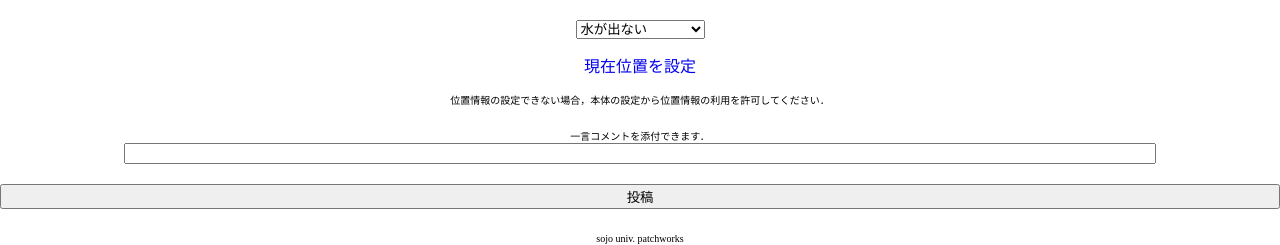
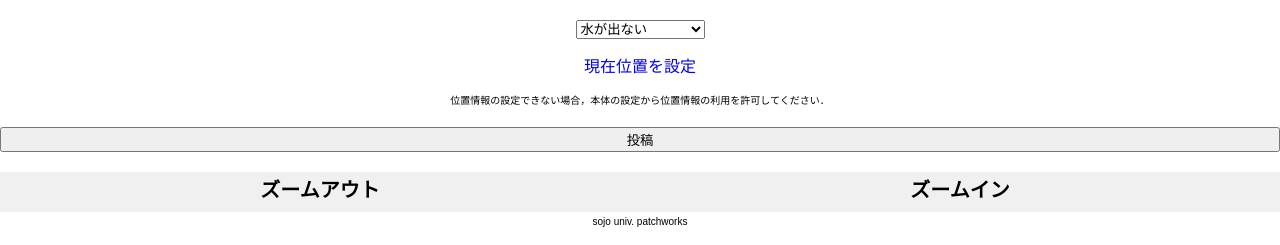
Before and after one commit to calmery/Mizuderu, a PHP site: page /post.php in a window 1280 px wide. Shown: the top 245 px of the page. Run offline with PHP 8.4, Linux system fonts and the light colour scheme; a stand-in replaces the project's code that opens the database connection; some libraries are stand-ins or nearby versions.

Commit message:
add memo and zoom btn

```diff
--- a/post.php
+++ b/post.php
@@ -1,22 +1,17 @@
+
 <?php
-
 if( isset( $_POST['submit'] ) ){
-
     $time    = $_POST['time'];
     $flg     = $_POST['flg'];
     $locate  = $_POST['locate'];
     $comment = $_POST['comment'];
 
     $err = '不正な値が入力された可能性があります．投稿に失敗しました．';
-
     if( $time != '' && $flg != '' && $locate != '' ){
-
         require_once( 'dbconnect.php' );
-
         $connect = open_db();
         mysqli_query( $connect, 'SET NAMES utf8' );
         mysqli_set_charset( $connect, 'utf8' );
-
         mysqli_select_db( $connect, '' );
 
         if( $comment == '' )
@@ -27,18 +22,15 @@ if( isset( $_POST['submit'] ) ){
         $flg     = mysqli_real_escape_string( $connect, $flg );
         $comment = mysqli_real_escape_string( $connect, $comment );
 
-        $query = "insert into info ( time, locate, flg, comment ) values (". $time .",'".  $locate ."',". $flg .", '". $comment ."');";
+        // $query = "insert into info ( time, locate, flg, comment ) values (". $time .",'".  $locate ."',". $flg .", '". $comment ."');";
+        $query = "insert into info ( time, locate, flg ) values (". $time .",'".  $locate ."',". $flg .");";
         $res = mysqli_query( $connect, $query );
-
         if( $res ) header( 'Location: index.php' );
         else echo $err. '(01)';
 
         mysqli_close($connect);
-
-
     } else echo $err. '(02)';
 }
-
 ?>
 <!DOCTYPE html>
 <html lang="ja">
@@ -51,6 +43,9 @@ if( isset( $_POST['submit'] ) ){
         <meta http-equiv="content-script-type" content="text/javascript">
         <link rel="stylesheet" href="base.css">
         <style>
+            body {
+                font-family: sans-serif
+            }
             #post {
                 text-align: center;
                 padding-bottom: 20px;
@@ -67,12 +62,22 @@ if( isset( $_POST['submit'] ) ){
             .memo {
                 font-size:10px
             }
+            .btn {
+                width: 50%;
+                height: 40px;
+                font-size: 20px;
+                font-weight: bold;
+                background: rgba(240,240,240,1);
+                line-height: 28pt;
+                text-align: center;
+            }
         </style>
     </head>
 
     <body>
 
         <form action="<?php print($_SERVER['PHP_SELF']) ?>" method="POST" id="post">
+
 
             <input type="hidden" id="time" name="time" value="">
             <input type="hidden" name="locate" id="locate" value="">
@@ -89,12 +94,18 @@ if( isset( $_POST['submit'] ) ){
                 <br><br>
                 <span class="memo">位置情報の設定できない場合，本体の設定から位置情報の利用を許可してください．</span>
             </div>
+            <!--
             <div class="box">
                 <span class="memo">一言コメントを添付できます．</span><br>
                 <input type="text" id="comment" name="comment" value="">
             </div>
+            -->
             <div class="box">
                 <input type="submit" name="submit" value="投稿">
+            </div>
+            <div id="customZoomBtn" class="box">
+                <div id="small" class="float_l btn">ズームアウト</div>
+                <div id="big" class="float_l btn">ズームイン</div>
             </div>
             <div class="box">
                 <span class="memo">sojo univ. patchworks</span>
@@ -105,41 +116,38 @@ if( isset( $_POST['submit'] ) ){
 
         <script type="text/javascript" src="http://maps.google.com/maps/api/js?sensor=false"></script>
         <script>
+            document.getElementById( 'small' ).addEventListener( 'click', function(){
+                if( map.zoom > 0 ) map.setZoom(--map.zoom)
+                    } )
 
+            document.getElementById( 'big' ).addEventListener( 'click', function(){
+                map.setZoom(++map.zoom)
+            } )
             var map,
                 markers = ['no', 'ok', 'go'],
                 marker  = 0 // Selected marker
-
             if( !navigator.geolocation )
                 document.getElementById( 'now' ).style.display = 'none'
-
                 var m = document.getElementById('map')
                 m.style.width  = window.innerWidth + 'px'
                 m.style.height = window.innerHeight - (document.getElementById( 'post' ).clientHeight) + 'px'
-
                 map = new google.maps.Map( m, {
                     center: new google.maps.LatLng( 32.7858659,130.7633434 ),
                     zoom: 9,
                     mapTypeId: google.maps.MapTypeId.ROADMAP
                 } )
-
                 var elem = document.getElementById( 'time' ),
                     n    = new Date()
-
                 // Create time now
                 var month   = n.getMonth() + 1,
                     hours   = n.getHours(),
                     day     = n.getDate(),
                     minutes = n.getMinutes()
-
                 month   = month.toString().length > 1 ? month : '0' + month
                 hours   = hours.toString().length > 1 ? hours : '0' + hours
                 day     = day.toString().length > 1 ? day : '0' + day
                 minutes = minutes.toString().length > 1 ? minutes : '0' + minutes
-
-                elem.value = ''+ Math.round(Date.now()/1000);//'16' + month + hours + minutes
-                console.log(elem.value);
-
+                elem.value = '16' + month + day + hours + minutes
                 var nowPosition
                 map.addListener( 'click', function( e ){
                     alert('位置を変更しました．間違いがなければ "投稿" ボタンをクリックしてください．')
@@ -155,26 +163,20 @@ if( isset( $_POST['submit'] ) ){
                         icon: markers[marker] + '.png'
                     } )
                 } )
-
                 function now(){
                     navigator.geolocation.getCurrentPosition( function( position ){
                         var data = position.coords
-
                         var lat = data.latitude,
                             lng = data.longitude
-
                         document.getElementById( 'locate' ).value = lat + ',' + lng
                         var latlng = new google.maps.LatLng( lat , lng ), flg
-
                         marker = document.getElementById( 'flg' ).value
-
                         if( nowPosition ) nowPosition.setMap( null )
                         nowPosition = new google.maps.Marker({
                             position: latlng,
                             map: map,
                             icon: markers[marker] + '.png'
                         })
-
                         alert('間違いがなければ "投稿" ボタンをクリックしてください．')
                     },
                                                              function( error ){
@@ -192,29 +194,21 @@ if( isset( $_POST['submit'] ) ){
                         }
                         alert( "位置情報の取得に失敗しました．" + errMsg )
                     }
-                  )
+                                                            )
                 }
-
             function updateValue(){
                 if( !nowPosition ) return
-
                 var n1 = nowPosition.position.lat(),
                     n2 = nowPosition.position.lng()
-
                 marker = Number( document.getElementById( 'flg' ).value )
-
                 nowPosition.setMap( null )
-
                 nowPosition = new google.maps.Marker( {
                     position: new google.maps.LatLng( n1, n2 ),
                     map: map,
                     icon: markers[marker] + '.png'
                 } )
-
                 return true
-
             }
-
         </script>
 
     </body>
```
Also changed, not shown: index.php (+33 -19 lines).
